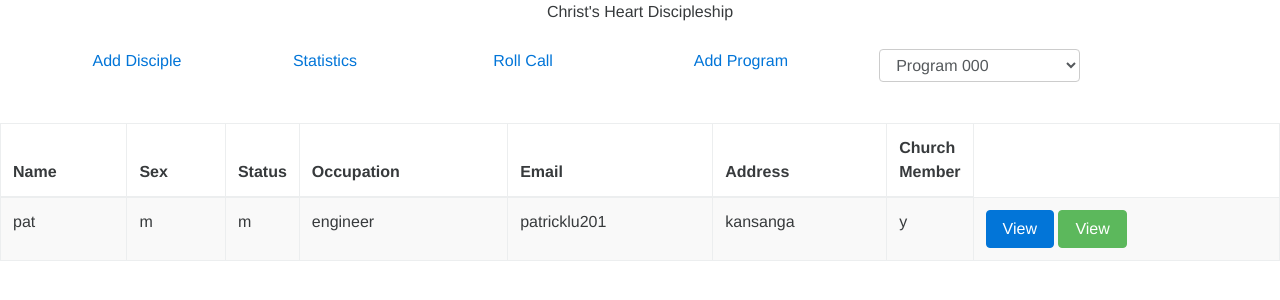
After one commit to patlub/Discipleship, a PHP site: page /disciple2.php in a window 1280 px wide. The commit adds this page. Shown: the top 300 px of the page. Run offline with PHP 8.4, Linux system fonts and the light colour scheme; data comes from the database, SQL or seed files in the repository; tables that the repository leaves empty or names only in its code hold one stand-in row (values such as "Sample post").

Commit message:
Get disciples table

```diff
--- /dev/null
+++ b/classes/DatabaseHelper.php
@@ -0,0 +1,75 @@
+<?php
+
+/**
+ * Created by PhpStorm.
+ * User: Admin
+ * Date: 17/07/2016
+ * Time: 22:08
+ */
+class DatabaseHelper
+{
+
+    function get_disciples()
+    {
+        $dbh = $this->connect_db();
+        $statementHandler = $dbh->prepare('SELECT * FROM disciples');
+        $statementHandler->execute();
+        if ($statementHandler->rowCount() > 0) {
+            while ($user = $statementHandler->fetch(PDO::FETCH_ASSOC)) {
+                $id = $user['id'];
+                $name = $user['name'];
+                $sex = $user['sex'];
+                $status = $user['marital_status'];
+                $occupation = $user['occupation'];
+                $email = $user['email'];
+                $address = $user['address'];
+                $church_member = $user['member'];
+                ?>
+                <tr>
+                    <td>
+                        <?php echo $name; ?>
+                    </td>
+                    <td>
+                        <?php echo $sex; ?>
+                    </td>
+                    <td>
+                        <?php echo $status; ?>
+                    </td>
+                    <td>
+                        <?php echo $occupation; ?>
+                    </td>
+                    <td>
+                        <?php echo $email; ?>
+                    </td>
+                    <td>
+                        <?php echo $address; ?>
+                    </td>
+                    <td>
+                        <?php echo $church_member; ?>
+                    </td>
+                    <td>
+                        <a href="view_disciple.php?<?php echo $id; ?>" class="btn btn-primary btn-xs">View </a>
+                        <a href="edit_disciple.php?<?php echo $id; ?>" class="btn btn-success btn-xs">View </a>
+                    </td>
+                </tr>
+            <?php
+            }
+        } else {
+            echo false;
+        }
+    }
+
+    /*
+     * Function to connect to database
+     *@return PDO object for database operations
+     *
+     */
+    public function connect_db()
+    {
+        try {
+            return new PDO("mysql:host=localhost;dbname=discipleship", "root", "patrick");
+        } catch (PDOException $e) {
+            echo "Connection Error: " . $e->getMessage();
+        }
+    }
+}
--- /dev/null
+++ b/css/main.css
@@ -0,0 +1,41 @@
+body {
+    overflow-x: hidden;
+}
+
+#heading {
+    margin-bottom: 2%;
+}
+
+#form-div {
+    margin-left: 2%;
+}
+
+.section {
+    font-size: 90%;
+    margin-left: 2%;
+    margin-bottom: 5%;
+    color: red;
+}
+
+.section-div {
+    border: solid 1px !important;
+    padding: 2%;
+    border-radius: 5%;
+    margin: 3.5%;
+}
+
+#menu {
+    margin-left: 5%;
+}
+
+.menu-item {
+
+}
+
+#table-box {
+    margin-top: 2%;
+}
+
+div {
+    /*border: solid red 1px !important;*/
+}
--- /dev/null
+++ b/disciple2.php
@@ -0,0 +1,40 @@
+<?php require_once 'classes/DatabaseHelper.php'; ?>
+<!DOCTYPE html>
+<html>
+<head lang="en">
+    <meta charset="UTF-8">
+    <link href="css/bootstrap.min.css" rel="stylesheet">
+    <link href="css/main.css" rel="stylesheet">
+    <script src="js/bootstrap.min.js" type="text/javascript"></script>
+    <title>Discipleship</title>
+</head>
+<body>
+<div class="container-fluid">
+    <?php include_once 'includes/header.php.inc' ?>
+    <div id="table-box" class="row">
+        <table id="disc_table" cellpadding="0" cellspacing="0" border="0"
+               class="table table-striped table-bordered">
+            <thead>
+            <tr>
+                <th>Name</th>
+                <th>Sex</th>
+                <th width="10">Status</th>
+                <th>Occupation</th>
+                <th>Email</th>
+                <th>Address</th>
+                <th width="10">Church Member</th>
+            </tr>
+            </thead>
+            <tbody>
+            <?php
+
+            $db_helper = new DatabaseHelper();
+            $db_helper->get_disciples();
+
+            ?>
+            </tbody>
+        </table>
+    </div>
+</div>
+</body>
+</html>
--- a/includes/header.php.inc
+++ b/includes/header.php.inc
@@ -19,14 +19,15 @@
     <?php
 
                         require_once('config/config.php');
+                        session_start();
                         $query = "SELECT * FROM programs";
                         $result = mysql_query($query);
                         while ($row = mysql_fetch_array($result)){
 
                         if(!isset($_GET['pid'])){
                             if($row['status'] == 'on-going'){
-                                    $pid = $row['number'];
-                                    echo $pid;?>
+                                    $_SESSION['prog_id'] = $row['number'];
+                                    ?>
 
                                     <option value="<?php echo 'index.php?pid='.$row['number'];?>" selected><?php echo "Program ".$row['number'];?></option>
                                   <?php
--- a/modals/modal.php
+++ b/modals/modal.php
@@ -17,22 +17,6 @@
                 </div>
                 <div class="form-group">
                     <div class="row">
-                        <input id="start_date" type="date" name="start_date" class="form-control" placeholder="Start Date" input-type="date" required/>
-                    </div>
-                </div>
-
-
-                <div class="input-group date" data-provide="datepicker">
-    <input type="text" class="form-control" datepicker>
-    <div class="input-group-addon">
-        <span class="glyphicon glyphicon-th"></span>
-    </div>
-    </div>
-
-
-
-                <div class="form-group">
-                    <div class="row">
                         <input id="add_program" type="submit" name="add_program" value="Add Program" class="form-control btn btn-success"/>
                     </div>
                 </div>
```
Also changed, not shown: classes/Disciple.php (+7 -2 lines), index.php (+1 -43 lines), php/add_disciple.php (+10 -1 lines).
